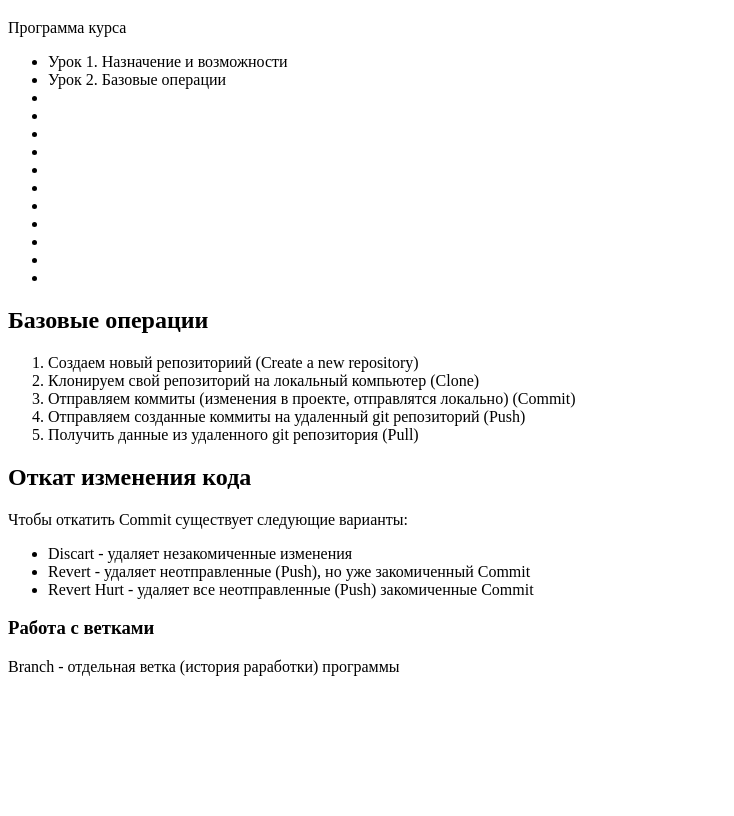
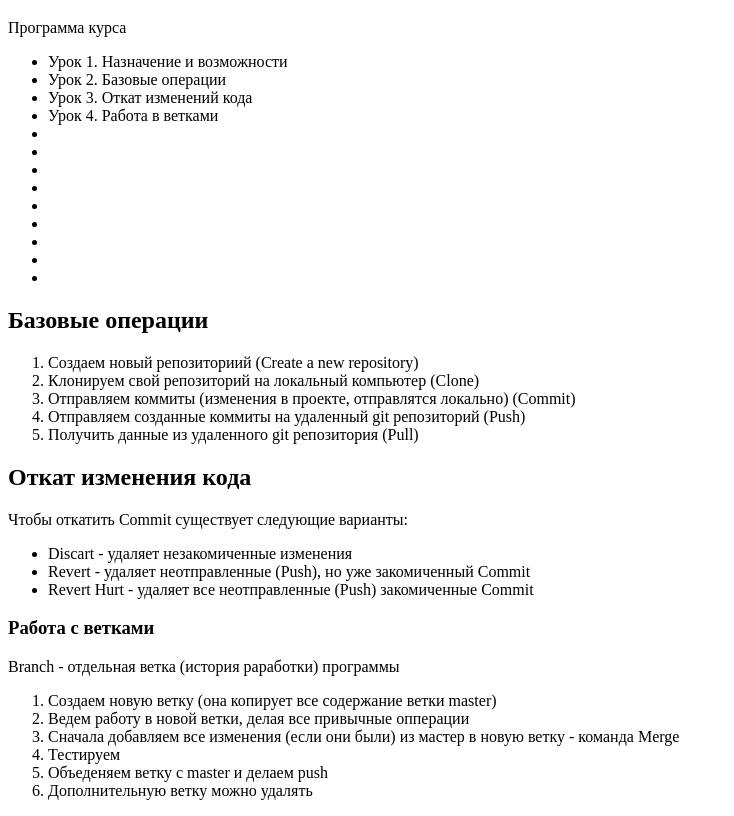
Before and after one commit to tashakalinina/git_study, a plain HTML site: page index.html in a window 1280 px wide. Shown: the part 61-877 px from the top of the page, without its empty margins (0-734 px from the left). Before the commit the page ends 800 px from the top, so only its background shows below. Drawn offline with Linux system fonts and the light colour scheme.

Commit message:
Дополнено содержание + Урок 4. Работа с ветками

```diff
--- a/index.html
+++ b/index.html
@@ -10,8 +10,8 @@
   <ul>
     <li>Урок 1. Назначение и возможности</li>
     <li>Урок 2. Базовые операции</li>
-    <li></li>
-    <li></li>
+    <li>Урок 3. Откат изменений кода</li>
+    <li>Урок 4. Работа в ветками</li>
     <li></li>
     <li></li>
     <li></li>
@@ -39,5 +39,13 @@
     </ul>
   <h3>Работа с ветками</h3>
     <p>Branch - отдельная ветка (история раработки) программы</p>
+    <ol>
+      <li>Создаем новую ветку (она копирует все содержание ветки master)</li>
+      <li>Ведем работу в новой ветки, делая все привычные опперации</li>
+      <li>Сначала добавляем все изменения (если они были) из мастер в новую ветку - команда Merge </li>
+      <li>Тестируем</li>
+      <li>Объеденяем ветку с master и делаем push</li>
+      <li>Дополнительную ветку можно удалять</li>
+    </ol>
 </body>
 </html>
```
